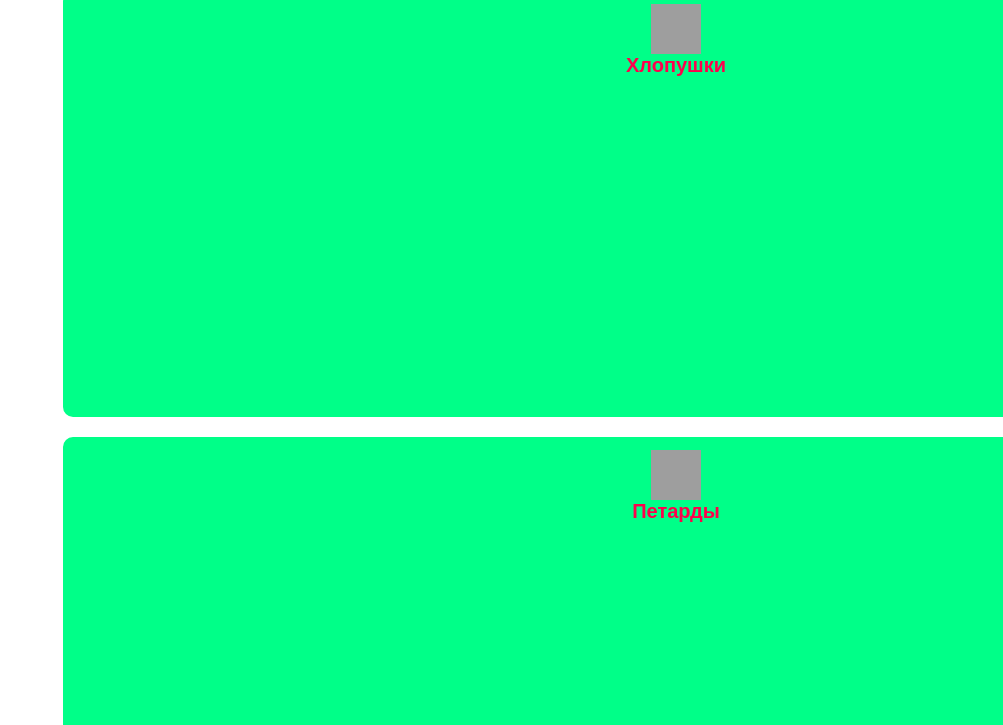
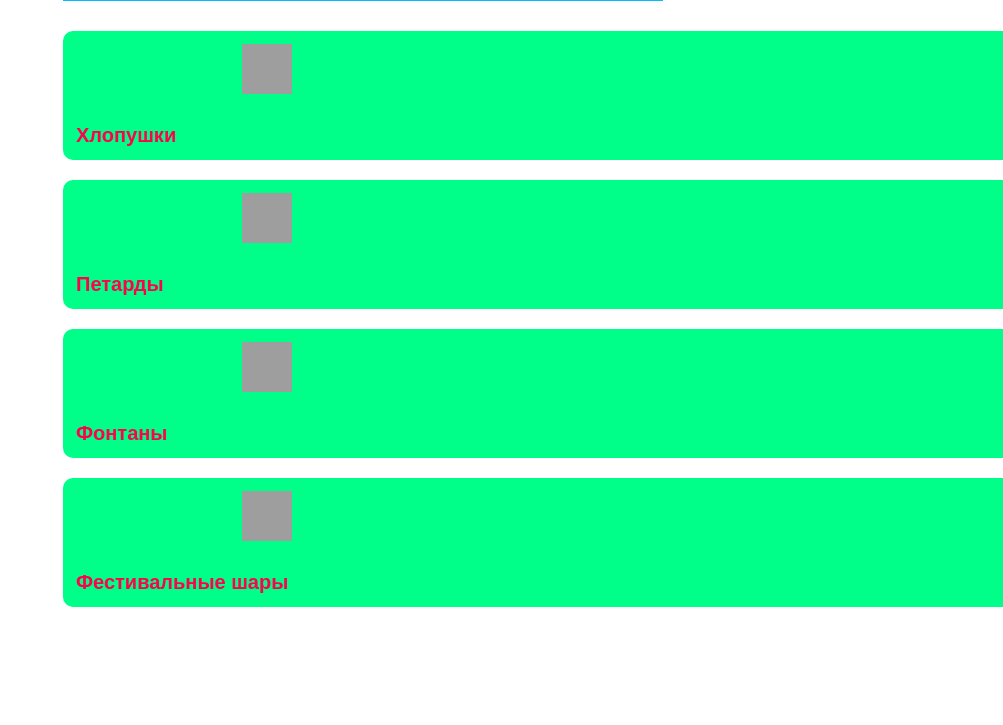
Before and after one commit to baalzamon85/Test-2, a plain HTML site: page index.html in a window 1280 px wide. Shown: the part 673-1398 px from the top of the page, without its empty margins (277-1280 px from the left). After the commit the page ends 1300 px from the top, so only its background shows below. Drawn offline with Linux system fonts and the light colour scheme; grey boxes are pictures that could not be loaded.

Commit message:
Update style.css

```diff
--- a/style.css
+++ b/style.css
@@ -34,7 +34,6 @@ h1 {
     border-radius: 10px;
     background-color: rgb(0, 255, 136);
     width: 1200px;
-    height: 400px;
 }
 
 .icon {
@@ -43,6 +42,7 @@ h1 {
 }
 
 header img {
+    margin-bottom: 30px;
     margin-left: 166px;
     margin-right: 166px;
     width: 1200px;
@@ -50,6 +50,8 @@ header img {
 }
 
 main {
+    text-align: left;
+    margin-top: 30px;
     margin-left: 166px;
     margin-right: 166px;
 }
```
